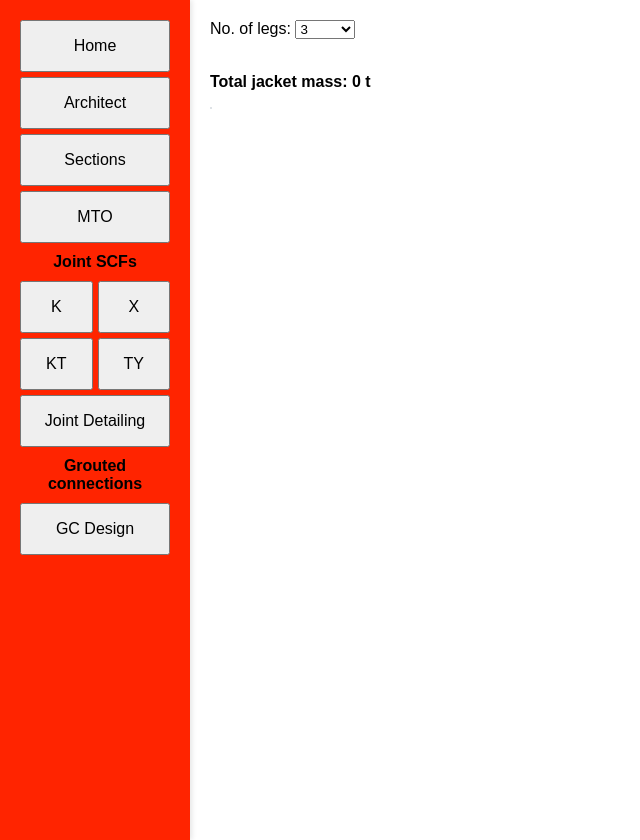
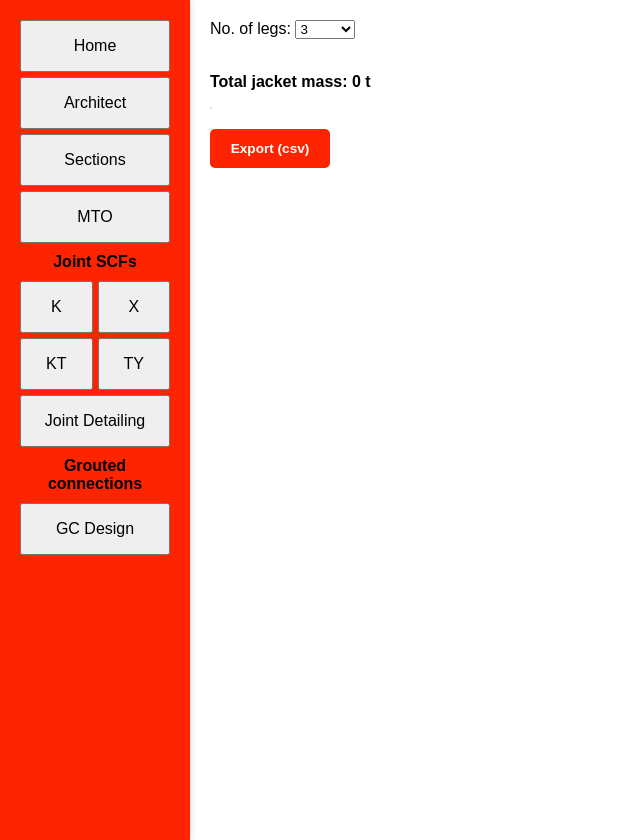
Before and after one commit to willwhitearup/oswdesigntools, a Flask app: page /mto in a window 1280 px wide. Shown: the whole page, without its empty margins (0-640 px from the left). Run offline with Flask 3, Linux system fonts and the light colour scheme.

Commit message:
updated with export csv for mto

```diff
--- a/gcdesign/gc_route.py
+++ b/gcdesign/gc_route.py
@@ -16,8 +16,9 @@ def gc_route():
             return jsonify({'error': 'No JSON received'}), 400
 
         form_data = data.get('form_data', {})
-        print(form_data)
+        # print(form_data)
 
+        # connection geometry
         leg_od = float(form_data['jkt_od'])
         leg_t = float(form_data['jkt_thk'])
         pile_od = float(form_data['pile_od'])
--- a/templates/mto.html
+++ b/templates/mto.html
@@ -35,4 +35,86 @@
     {% endfor %}
   </tbody>
 </table>
+
+<div>
+  <button id="mto-export-csv" class="mto-button">Export (csv)</button>
+</div>
+<br><br>
+
+
+<script>
+document.addEventListener('DOMContentLoaded', function () {
+  const table = document.querySelector('.mto-table');
+  const headers = table.querySelectorAll('th');
+  let sortDirection = {};
+
+  headers.forEach((header, colIndex) => {
+    sortDirection[colIndex] = 1;
+    header.style.cursor = 'pointer';
+
+    // Create and attach a sort icon
+    const sortIcon = document.createElement('span');
+    sortIcon.className = 'sort-icon';
+    sortIcon.textContent = '↕'; // Default indicator
+    header.appendChild(sortIcon);
+
+    header.addEventListener('click', () => {
+      const tbody = table.querySelector('tbody');
+      const rows = Array.from(tbody.querySelectorAll('tr'));
+      const isNumeric = !isNaN(rows[0]?.children[colIndex]?.innerText.trim());
+
+      rows.sort((a, b) => {
+        const valA = a.children[colIndex].innerText.trim();
+        const valB = b.children[colIndex].innerText.trim();
+
+        return sortDirection[colIndex] * (
+          isNumeric
+            ? parseFloat(valA) - parseFloat(valB)
+            : valA.localeCompare(valB)
+        );
+      });
+
+      // Reset all headers
+      headers.forEach((h, i) => {
+        h.classList.remove('sorted-asc', 'sorted-desc');
+        h.querySelector('.sort-icon').textContent = '↕';
+      });
+
+      // Apply new sort direction
+      header.classList.add(sortDirection[colIndex] === 1 ? 'sorted-asc' : 'sorted-desc');
+      sortIcon.textContent = sortDirection[colIndex] === 1 ? '▲' : '▼';
+
+      // Flip direction
+      sortDirection[colIndex] *= -1;
+
+      // Re-append sorted rows
+      rows.forEach(row => tbody.appendChild(row));
+    });
+  });
+});
+
+document.getElementById('mto-export-csv').addEventListener('click', function () {
+  const table = document.querySelector('.mto-table');
+  const rows = Array.from(table.querySelectorAll('tr'));
+  const csv = rows.map(row => {
+    return Array.from(row.querySelectorAll('th, td'))
+      .map(cell => `"${cell.innerText.replace(/"/g, '""')}"`) // Escape double quotes
+      .join(',');
+  }).join('\n');
+
+  const blob = new Blob([csv], { type: 'text/csv;charset=utf-8;' });
+  const url = URL.createObjectURL(blob);
+  const link = document.createElement('a');
+  link.setAttribute('href', url);
+  link.setAttribute('download', 'jacket_mto.csv');
+  link.style.display = 'none';
+  document.body.appendChild(link);
+  link.click();
+  document.body.removeChild(link);
+});
+</script>
+
+
+
+
 {% endblock %}
--- a/templates/mto_styles.html
+++ b/templates/mto_styles.html
@@ -13,4 +13,44 @@
 .mto-table th {
   text-align: left;
 }
+
+.mto-table th {
+  cursor: pointer;
+  position: relative;
+}
+
+.mto-table th .sort-icon {
+  font-size: 0.75em;
+  color: #ccc;
+  margin-left: 5px;
+}
+
+.mto-table th.sorted-asc .sort-icon {
+  color: #000;
+  content: "▲";
+}
+
+.mto-table th.sorted-desc .sort-icon {
+  color: #000;
+  content: "▼";
+}
+
+.mto-button {
+    margin-top: 20px;
+    padding: 12px 12px;
+    font-size: 0.85rem;
+    font-weight: bold;
+    background-color: #FF2400;
+    width: 120px;
+    color: white;
+    border: none;
+    border-radius: 5px;
+    cursor: pointer;
+    transition: background-color 0.2s ease;
+}
+
+.mto-button:hover {
+    background-color: #cc1d00;
+}
+
 </style>
```
